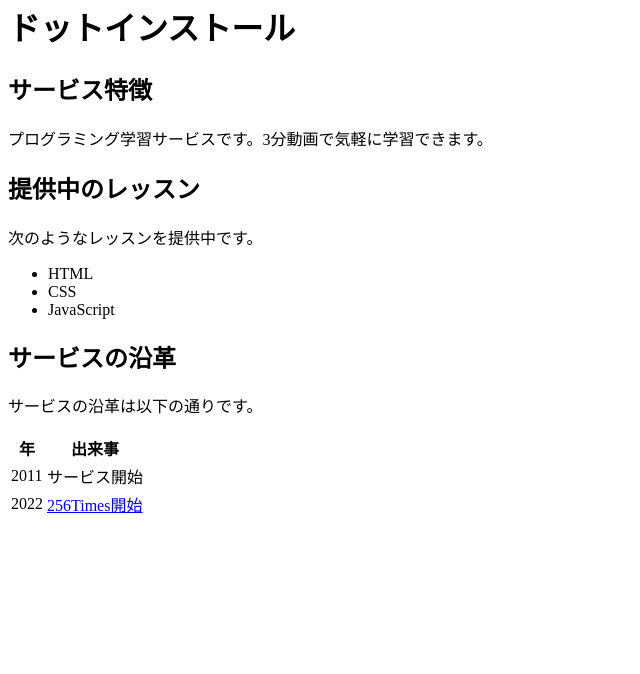
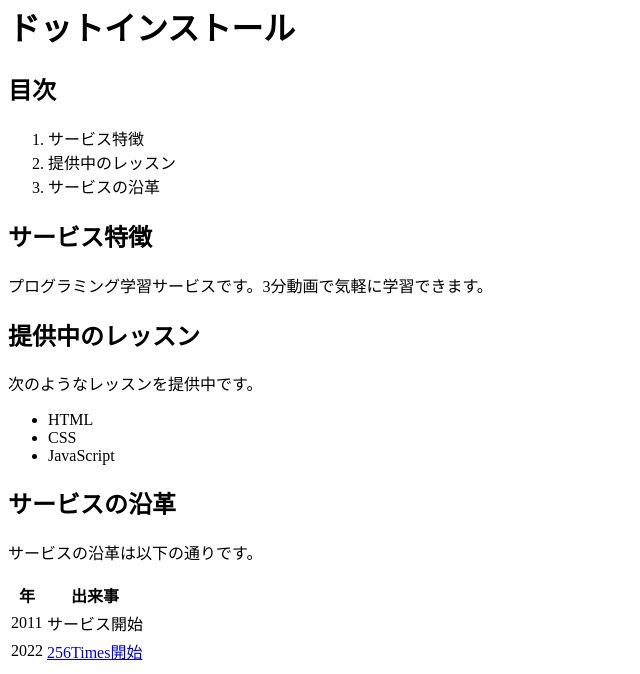
Before and after one commit to HirokazuKiryu/dotinstall_html_basic, a plain HTML site: page index.html in a window 1280 px wide. Shown: the part 190-864 px from the top of the page, without its empty margins (0-640 px from the left). Before the commit the page ends 800 px from the top, so only its background shows below. Drawn offline with Linux system fonts and the light colour scheme.

Commit message:
navタグでナビゲーションを表現しよう

```diff
--- a/index.html
+++ b/index.html
@@ -9,6 +9,15 @@
 <body>
   <img src="logo.png" alt="ロゴ画像" width="160" height="160">
   <h1>ドットインストール</h1>
+
+  <nav>
+    <h2>目次</h2>
+    <ol>
+      <li>サービス特徴</li>
+      <li>提供中のレッスン</li>
+      <li>サービスの沿革</li>
+    </ol>
+  </nav>
 
   <section>
     <h2>サービス特徴</h2>
@@ -48,6 +57,5 @@
     </table>
   </section>
 
-
 </body>
 </html>
```
